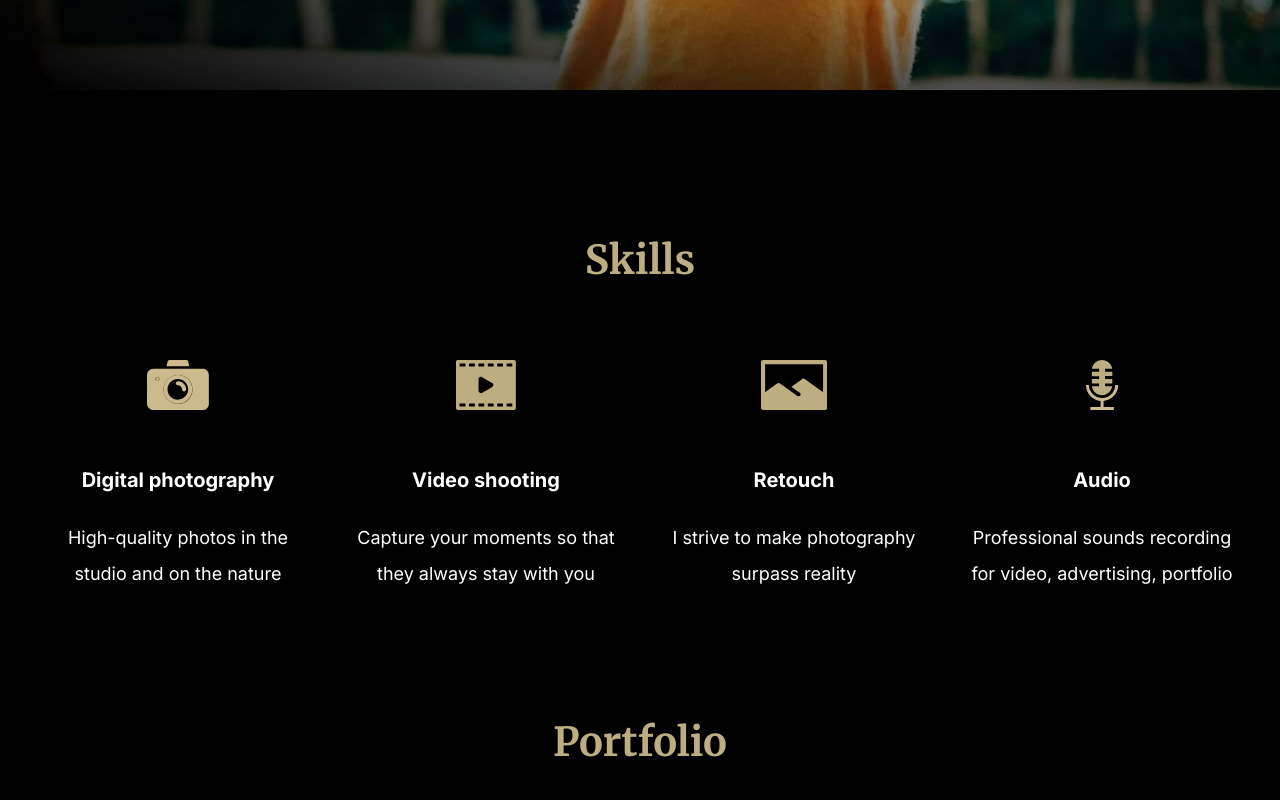
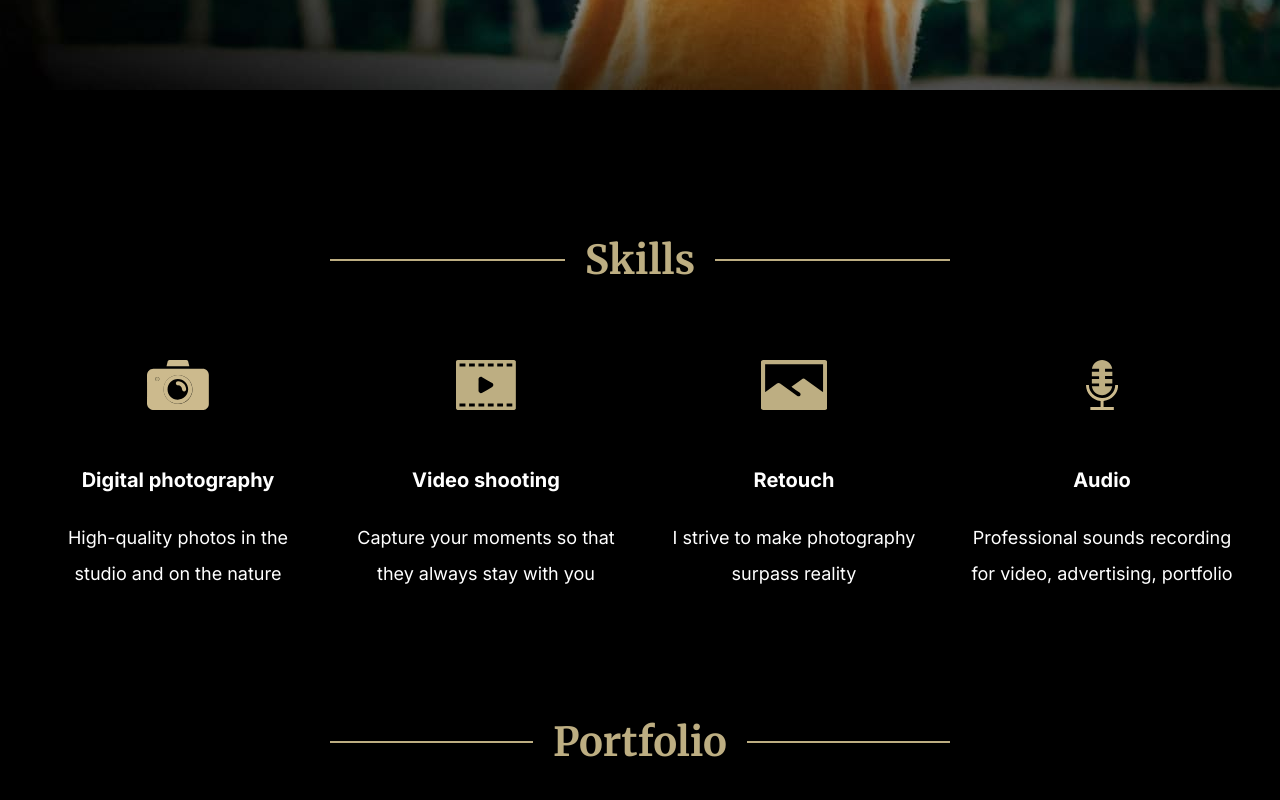
Before and after one commit to Konstantin-174/rss-portfolio-by-myself, a React (Create React App) app: page / in a window 1280 px wide. Shown: the part 820-1620 px from the top of the page. Built offline with nearby package versions, Linux system fonts and the light colour scheme.

Commit message:
feat: add horizontal line for titles

```diff
--- a/src/components/portfolio.tsx
+++ b/src/components/portfolio.tsx
@@ -10,9 +10,11 @@ export const Portfolio = () => {
     return (
         <section id="portfolio">
             <div className="container">
-                <h2 className="portfolio__title">
-                    Portfolio
-                </h2>
+                <div className="section-title">
+                    <h2 className="portfolio__title">
+                        Portfolio
+                    </h2>
+                </div>
                 <div className="tags">
                     <span className="tag">Winter</span>
                     <span className="tag">Spring</span>
--- a/src/components/price.tsx
+++ b/src/components/price.tsx
@@ -4,9 +4,11 @@ export const Price = () => {
     return (
         <section id="price">
             <div className="container price__container">
-                <h2 className="price__title">
-                    Price
-                </h2>
+                <div className="section-title">
+                    <h2 className="price__title">
+                        Price
+                    </h2>
+                </div>
                 <div className="layout-3-column">
                     <div className="price__item">
                         <h3 className="item__title">Standard</h3>
--- a/src/components/skills.tsx
+++ b/src/components/skills.tsx
@@ -8,9 +8,11 @@ export const Skills = () => {
     return (
         <section id="skills">
             <div className="container">
-                <h2 className="skills__title">
-                    Skills
-                </h2>
+                <div className="section-title">
+                    <h2 className="skills__title">
+                        Skills
+                    </h2>
+                </div>
                 <div className="layout-4-column skills__column">
                     <div className="skill">
                         <Camera_ico className="skill__ico"/>
--- a/src/components/video.tsx
+++ b/src/components/video.tsx
@@ -5,9 +5,11 @@ export const Video = () => {
     return (
         <section id="video">
             <div className="container">
-                <h2 className="video__title">
-                    Video
-                </h2>
+                <div className="section-title">
+                    <h2 className="video__title">
+                        Video
+                    </h2>
+                </div>
                 <img src={Player} alt="Video player"/>
             </div>
         </section>
--- a/src/sass/abstracts/_placeholders.scss
+++ b/src/sass/abstracts/_placeholders.scss
@@ -20,3 +20,29 @@
 %transition {
   transition: all .3s ease-out;
 }
+
+%horizont-line {
+  display: flex;
+
+  &:before {
+    display: inline-block;
+    margin-right: 20px;
+    margin-top: 39px;
+    content: "";
+    height: 2px;
+    width: 100%;
+    border-radius: 0;
+    background: $color-primary;
+  }
+
+  &:after {
+    display: inline-block;
+    margin-left: 20px;
+    margin-top: 39px;
+    content: "";
+    height: 2px;
+    width: 100%;
+    border-radius: 0;
+    background: $color-primary;
+  }
+}
--- a/src/sass/layouts/_portfolio.scss
+++ b/src/sass/layouts/_portfolio.scss
@@ -1,5 +1,6 @@
 .portfolio__title {
   @extend %padding-title;
+  @extend %horizont-line;
 }
 
 .portfolio__img {
--- a/src/sass/layouts/_price.scss
+++ b/src/sass/layouts/_price.scss
@@ -4,6 +4,7 @@
 
 .price__title {
   @extend %padding-title;
+  @extend %horizont-line;
 }
 
 .price__item {
--- a/src/sass/layouts/_skills.scss
+++ b/src/sass/layouts/_skills.scss
@@ -1,5 +1,6 @@
 .skills__title {
   @extend %padding-title;
+  @extend %horizont-line;
 }
 
 .skills__column {
--- a/src/sass/layouts/_video.scss
+++ b/src/sass/layouts/_video.scss
@@ -1,3 +1,4 @@
 .video__title {
   @extend %padding-title;
+  @extend %horizont-line;
 }
--- /dev/null
+++ b/src/sass/modules/_section-title.scss
@@ -0,0 +1,5 @@
+.section-title {
+  overflow-x: hidden;
+  margin: 0 auto;
+  width: 50%;
+}
--- a/src/sass/style.scss
+++ b/src/sass/style.scss
@@ -27,3 +27,4 @@
 @import "modules/switch-lang";
 @import "modules/button";
 @import "modules/tags";
+@import "modules/section-title";
```
